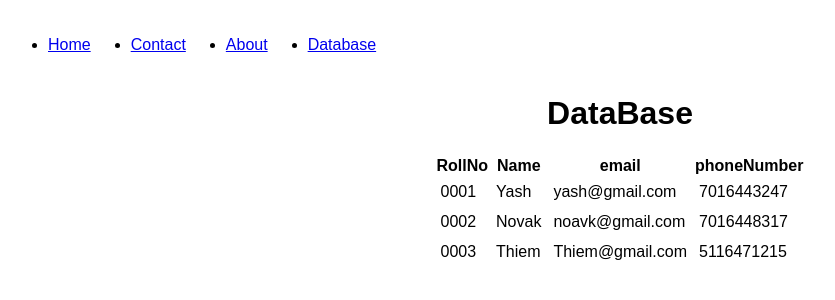
After one commit to yashNarodia/Django_basics, a Django app: page /database/ in a window 1280 px wide. The commit adds this page. Shown: the top 300 px of the page, without its empty margins (20-855 px from the left). Run offline with Django 3.2, Linux system fonts and the light colour scheme; data comes from the database, SQL or seed files in the repository; both versions use the stored data as it was after the commit.

Commit message:
render data from database

```diff
--- /dev/null
+++ b/Django_Basics/model.py
@@ -0,0 +1,13 @@
+from django.db import models
+import datetime
+from django.db.models.base import Model
+
+
+
+class Students(models.Model):
+    Name = models.CharField(max_length=200)
+    RollNo = models.CharField(max_length=6)
+    phoneNumber = models.CharField(max_length=10)
+    email = models.EmailField(max_length=200 ,null = True)
+    def __str__(self):
+        return str(self.Name)
--- a/Django_Basics/templates/base.html
+++ b/Django_Basics/templates/base.html
@@ -2,7 +2,6 @@
 <html lang="en">
 <head>
     <meta charset="UTF-8">
-    <meta http-equiv="X-UA-Compatible" content="IE=edge">
     <meta name="viewport" content="width=device-width, initial-scale=1.0">
     <title></title>
     <style>
@@ -17,6 +16,9 @@
             margin: 20px;
             float: left;
         }
+        td{
+            padding: 5px;
+        }
 
     </style>
 </head>
@@ -26,6 +28,7 @@
         <li> <a href={% url 'homepage' %}>Home</a></li>
         <li><a href={% url 'contact' %}>Contact</a></li>
         <li><a href={% url 'about' %}>About</a></li>
+        <li><a href={% url 'database' %}>Database</a></li>
     </ul>
         {% block content %}
         {% endblock content %}
--- /dev/null
+++ b/Django_Basics/templates/database.html
@@ -0,0 +1,23 @@
+{% extends 'base.html' %}
+
+{% block content %}
+    <center><h1> DataBase </h1><center>
+    <table>
+        <tr>
+            <th>RollNo</th>
+            <th>Name</th>
+            <th>email</th>
+            <th>phoneNumber</th>
+        </tr>
+        {% for Student in Students %}
+        <tr>
+            <td>{{ Student.RollNo}}</td>
+            <td>{{Student.Name}} </td>
+            <td>{{Student.email}}</td>
+            <td>{{Student.phoneNumber}}</td>
+        </tr>
+        {% endfor %}
+    </table>
+
+
+{% endblock content %}
--- a/Django_Basics/urls.py
+++ b/Django_Basics/urls.py
@@ -21,9 +21,9 @@ from django.urls import path
 
 urlpatterns = [
     path('admin/', admin.site.urls),
-    path('home/',views.homepage, name='homepage' ),
+    path('',views.homepage, name='homepage'),
     path('about/',views.about, name='about' ),
     path('contact/',views.contact, name='contact' ),
-
+    path('database/',views.database, name='database' ),
 
 ]
--- a/Django_Basics/views.py
+++ b/Django_Basics/views.py
@@ -2,6 +2,7 @@
 
 from django.shortcuts import render
 from django.template import Template
+from .model import *
 
 def homepage(request):
     return render (request,'homepage.html')
@@ -11,3 +12,8 @@ def contact(request):
 
 def about(request):
     return render (request,'about.html')
+
+def database(request):
+    Student = Students.objects.all()
+    context = {'Students':Student ,}
+    return render (request,'database.html',context)
```
Also changed, not shown: Django_Basics/migrations/0001_initial.py (added), Django_Basics/migrations/0002_remove_students_dob.py (added), Django_Basics/migrations/__init__.py (added), db.sqlite3.
